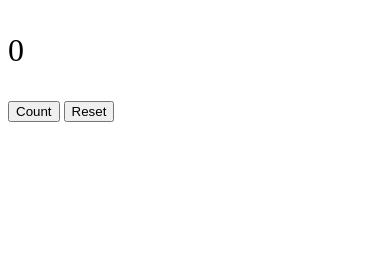
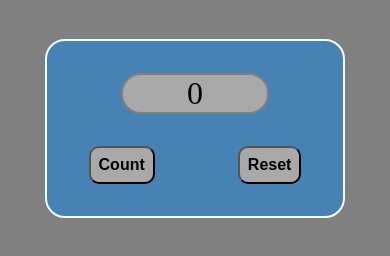
Before and after one commit to JC2295/Counter, a plain HTML site: page index.html in a window 390 px wide. Drawn offline with Linux system fonts and the light colour scheme.

Commit message:
Added styling and responsiveness.

```diff
--- a/index.html
+++ b/index.html
@@ -5,18 +5,19 @@
   <meta charset="UTF-8">
   <meta http-equiv="X-UA-Compatible" content="IE=edge">
   <meta name="viewport" content="width=device-width, initial-scale=1.0">
+  <link rel="stylesheet" href="style.css">
   <script src="script.js" defer></script>
   <title>Counter</title>
 </head>
 
 <body>
-  <div>
+  <div id="container">
     <div>
       <p id="number"></p>
     </div>
-    <div>
-      <button id="count-btn">Count</button>
-      <button id="reset-btn">Reset</button>
+    <div id="btn-container">
+      <button class="btn" id="count-btn">Count</button>
+      <button class="btn" id="reset-btn">Reset</button>
     </div>
   </div>
 </body>
--- /dev/null
+++ b/style.css
@@ -0,0 +1,46 @@
+* {
+  box-sizing: border-box;
+  margin: 0 auto;
+  padding: 0;
+}
+
+body {
+  background-color: grey;
+}
+
+#container {
+  margin: 10% auto;
+  border: solid azure 2px;
+  width: 50%;
+  border-radius: 20px;
+  min-width: 300px;
+  max-width: 500px;
+  background-color: steelblue;
+}
+
+#number {
+  border: solid grey 2px;
+  border-radius: 20px;
+  align-items: center;
+  width: 50%;
+  text-align: center;
+  margin: 2rem auto;
+  background-color: darkgrey;
+}
+
+#btn-container {
+  margin: 2rem auto;
+  display: flex;
+  flex-direction: row;
+  justify-content: space-evenly;
+}
+
+.btn {
+  font-size: 1rem;
+  font-family: Arial;
+  font-weight: bold;
+  padding: 0.5rem;
+  border-radius: 10px;
+  background-color: darkgray;
+  color: black
+}
```
